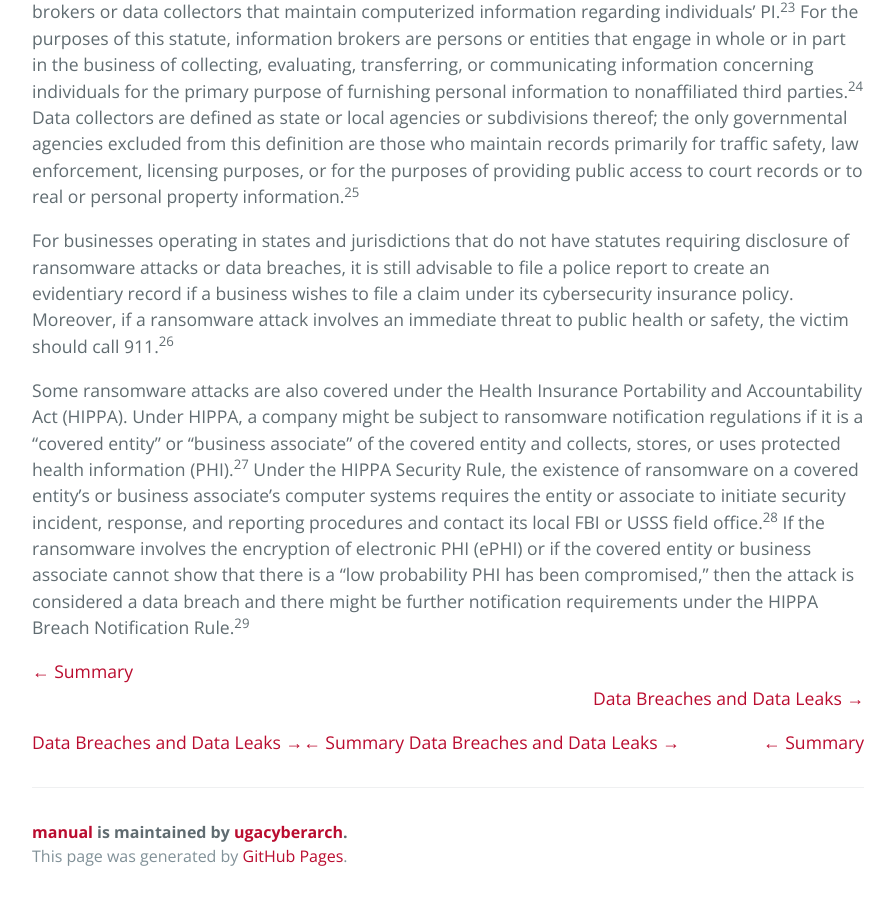
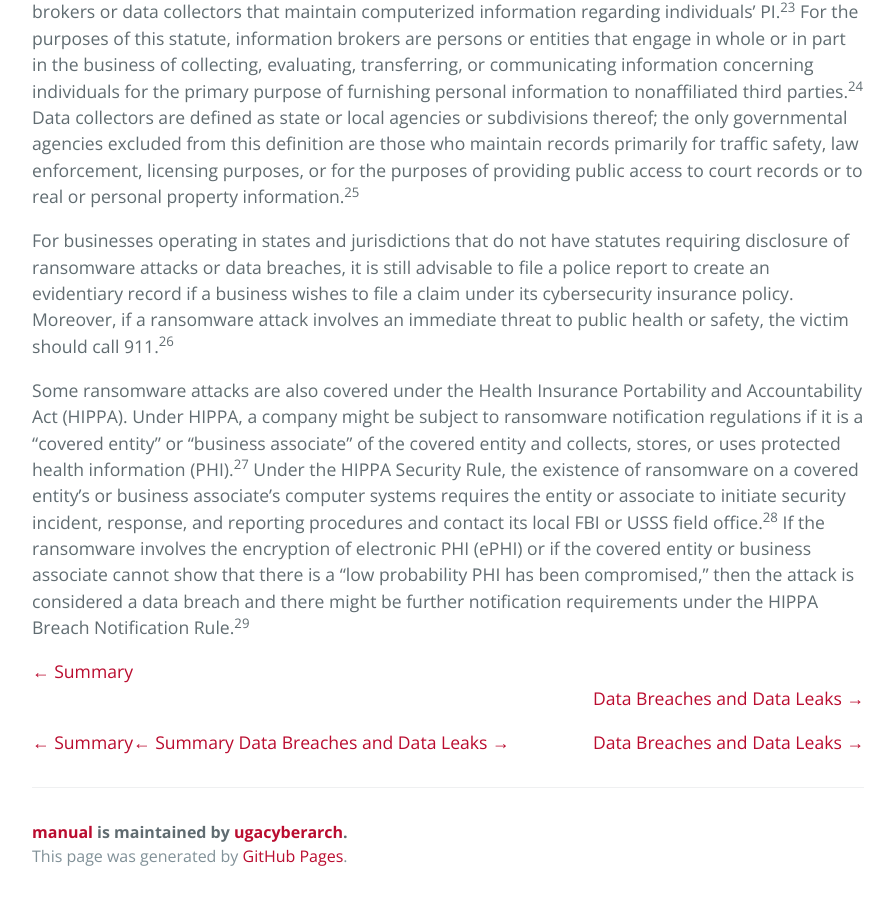
Before and after one commit to ugacyberarch/manual, a Jekyll site: the page built from ransomware.md, in a window 1280 px wide and 900 px high, scrolled down 2873 px. Shown: the whole window, without its empty margins (192-1087 px from the left). Built offline with Jekyll 4.4.1, drawn with Linux system fonts in a browser that asks for light colours.

```diff
--- a/ransomware.md
+++ b/ransomware.md
@@ -47,10 +47,10 @@ Some ransomware attacks are also covered under the Health Insurance Portability
 
 
 <p> <span style="float:left;">
- <a href="./data_breaches_leaks.html">Data Breaches and Data Leaks →</a>
+<a href="./phishing_summary.html">← Summary</a>
  </span>
  <span style="float:right;">
-  <a href="./phishing_summary.html">← Summary</a>
+  <a href="./data_breaches_leaks.html">Data Breaches and Data Leaks →</a>
  </span>
 </p>
 
```
